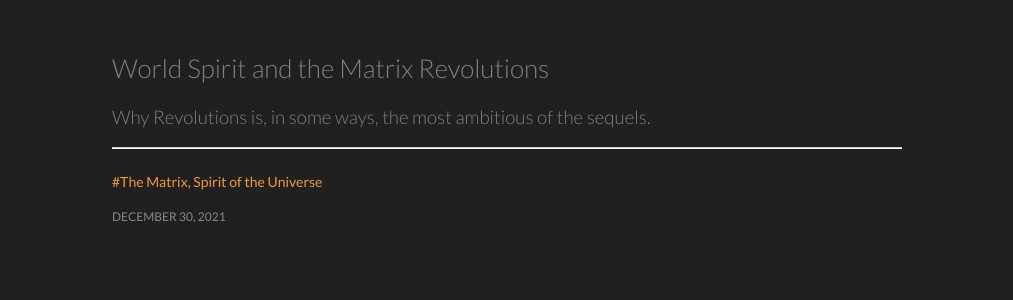
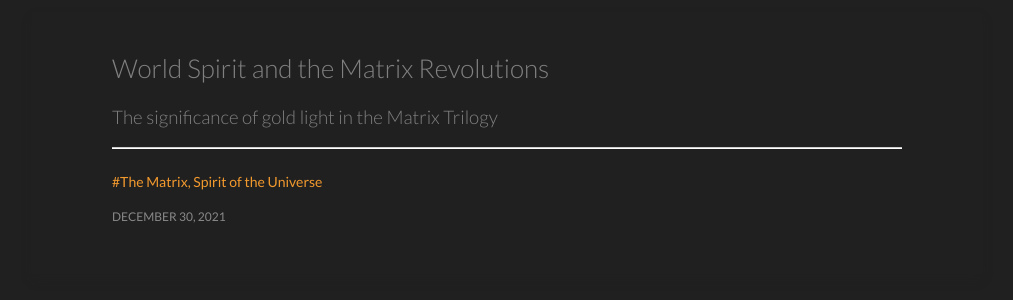
Before and after one commit to Stalence/stalence.github.io, a Jekyll site: the page built from index.html, in a window 1280 px wide. Shown: the part 691-991 px from the top of the page, without its empty margins (133-1146 px from the left). Built offline with Jekyll 4.4.1, drawn with Linux system fonts in a browser that asks for light colours; a script that is not in the unit is left out; the list of posts is cut into pages by our own code; some of the changed lines change nothing that is shown.

Commit message:
Update 2021-12-30-The Matrix Dialectics.md

```diff
--- a/_posts/2021-12-30-The Matrix Dialectics.md
+++ b/_posts/2021-12-30-The Matrix Dialectics.md
@@ -2,7 +2,7 @@
 layout: post
 categories: posts
 title: World Spirit and the Matrix Revolutions
-subtitle: 'Why Revolutions is, in some ways, the most ambitious of the sequels.'
+subtitle: 'The significance of gold light in the Matrix Trilogy'
 tags:
   - 'The Matrix, Spirit of the Universe'
 date-string: 'December 31, 2021'
@@ -10,7 +10,7 @@
 ---
 The Matrix franchise has been in the spotlight for the past few months due to the release of the fourth installment "The Matrix: Resurrections". The discussions I see online have reminded me how misunderstood the sequels are. It's no secret that I love the franchise. It's absolutely packed with symbolism and cool ideas that over the years keep impressing me with how bold and ambitious they are. In this post, I will focus on one of the key concepts that makes its appearance in the third film: the golden light. [![Machine City][11]][11]
 
-As a quick refresher, starting from the end of the second film, we can see that Neo is able to "feel" the sentinels and even shut them down at will. He is also destroying sentinels en masse on his way to the machine city while Trinity is driving, even though he can't even see them. People have argued that he has somehow gained access to a kind of wireless connection to the machines through his interaction with the source in the second film. I don't think this holds up as an explanation because in the third film, he is blinded by Bane (who is possessed by Smith) and we can clearly see that he is able to see Smith inside Bane's flesh even though he's blind. There are no mechanical parts in Bane, his consciousness has just been altered by Smith. Whatever effect the source had on Neo seems to transcend ordinary electronic circuits.
+As a quick refresher, starting from the end of the second film, we can see that Neo is able to "feel" the sentinels and even shut them down at will. He is also destroying sentinels en masse on his way to the machine city while Trinity is driving, even though he can't even see them. People have argued that he has somehow gained access to a kind of wireless connection to the machines through his interaction with the source in the second film. I don't think this holds up as an explanation because in the third film, he is blinded by Bane (who is possessed by Smith) and we can clearly see that he is able to see Smith in the form of golden light inside Bane's flesh even though he's blind. There are no mechanical parts in Bane, his consciousness has just been altered by Smith. Furthermore he can perceive the entire machine city as structures of golden light. Whatever effect the source had on Neo seems to transcend ordinary electronic circuits.
 
 Below I will provide a more philosophical (and speculative) account of what the golden light is and how it connects to Neo's abilities based on material that has been released either with the movies or after them.
 If you expect a strictly mechanistic explanation of everything you will probably be disappointed. This is more of a looser attempt at putting things together and as such, we probably need to tone down the scientist in us a little bit. There are certain interpretative jumps that need to be taken which (in my view) are quite consistent with information that is presented in the movies and other media from the Wachowskis themselves.
@@ -147,12 +147,12 @@
 > then provides the world with the choice of a third path, the path of
 > Neo, the path of peace.
 
-OK, this does seem familiar, doesn't it?. I will focus on one line for the sake of brevity and the rest can be more or less understood with a little bit of extra effort.
+OK, this seems familiar, doesn't it? I will focus on one line for the sake of brevity and the rest can be more or less understood with a little bit of extra effort.
 "...accepting the totality of present consciousness which ultimately allows an evolutionary transition, transcending the Cartesian dilemma through the emergence of delimited spirit".
 
 By Cartesian dilemma, Lana refers to the mind-body duality as it manifests through the Matrix and Zion. In the trilogy, the world of the body is the world of Zion and the city of Machines. There, everything is colored in blue tones. The Matrix represents the world of the mind and is always colored in green tones (Ken Wilber highlights this repeatedly in the philosopher's commentary versions of the movies). Then Neo, by acknowledging Smith's perspective ("you were right") and surrendering leads to the emergence of spirit (golden light) and is able to reconcile the worlds of body and mind (the Matrix returns back to its normal state).
 
-As Neo ends the war and people in Zion realize that the war is over, the track playing in the background is called "Spirit of the Universe", according to the official credits.
+As Neo ends the war and people in Zion realize that the war is over, the track playing in the background is called "Spirit of the Universe" composed by Don Davis.
 Furthermore, the significance of the blue and green colors makes a subtle appearance in that last sequence. This is how the city of the machines looks like right before Neo engages in the final battle:
 [![machine city][9]][9]
 
@@ -184,7 +184,7 @@
 
 
   [1]: https://youtu.be/ARoKJ00cEZ8?t=4243
-  [2]: http://%20https://youtu.be/cYEcjGi_kv0?t=42
+  [2]: https://youtu.be/cYEcjGi_kv0?t=42
   [3]: https://i.stack.imgur.com/9eUXE.jpg
   [4]: https://en.wikipedia.org/wiki/Julia_set
   [5]: https://www.youtube.com/watch?v=4XXZxvw6XNs
```
